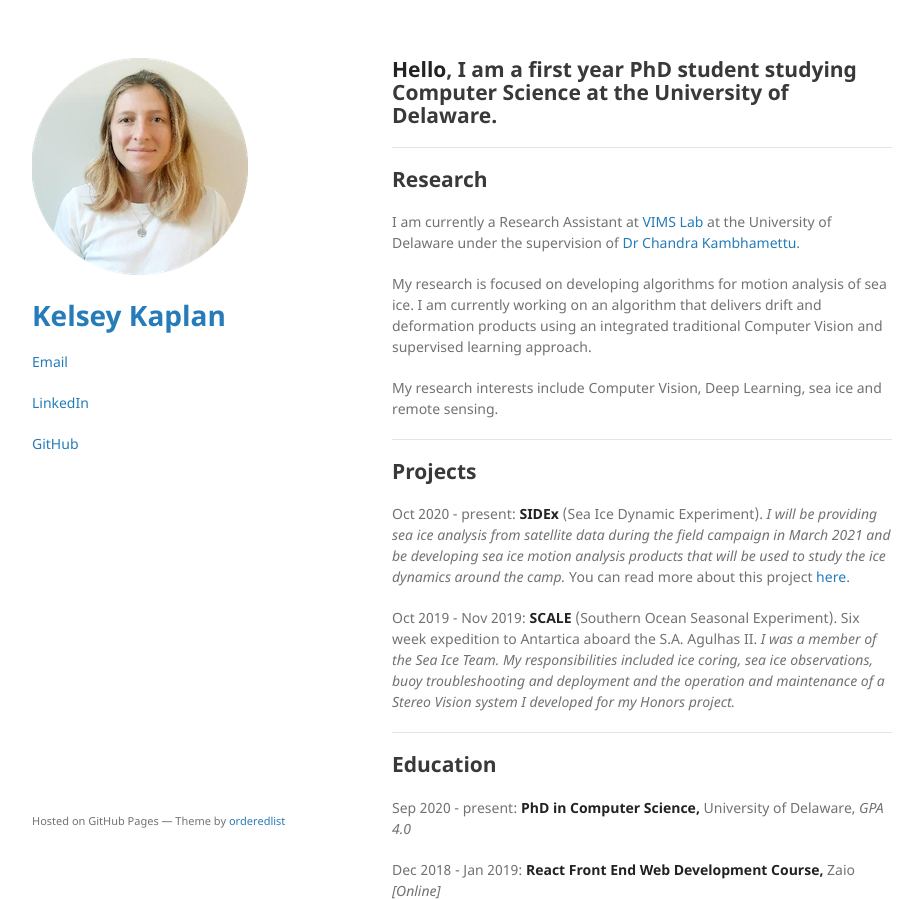
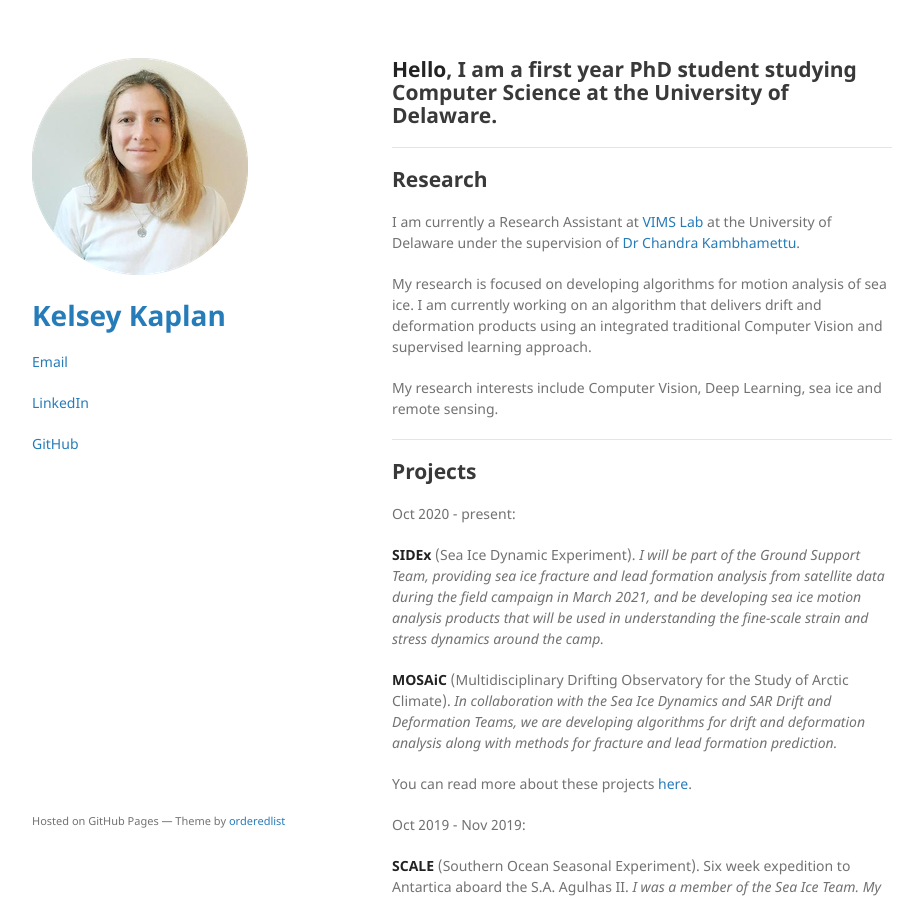
Before and after one commit to kelseykap/kelseykap.github.io, a Jekyll site: the page built from index.md, in a window 1280 px wide and 900 px high. Shown: the whole window, without its empty margins (178-1101 px from the left). Built offline with Jekyll 4.4.1, drawn with Linux system fonts in a browser that asks for light colours; our own code applies the rules of GitHub Pages for plain Markdown files.

Commit message:
Update index.md

```diff
--- a/index.md
+++ b/index.md
@@ -19,10 +19,16 @@ My research interests include Computer Vision, Deep Learning, sea ice and remote
 ## Projects
 
 Oct 2020 - present:
-**SIDEx** (Sea Ice Dynamic Experiment). _I will be providing sea ice analysis from satellite data during the field campaign in March 2021 and be developing sea ice motion analysis products that will be used to study the ice dynamics around the camp._ You can read more about this project [here](./Projects.pdf).
+
+**SIDEx** (Sea Ice Dynamic Experiment). _I will be part of the Ground Support Team, providing sea ice fracture and lead formation analysis from satellite data during the field campaign in March 2021, and be developing sea ice motion analysis products that will be used in understanding the fine-scale strain and stress dynamics around the camp._
+
+**MOSAiC** (Multidisciplinary Drifting Observatory for the Study of Arctic Climate). _In collaboration with the Sea Ice Dynamics and SAR Drift and Deformation Teams, we are developing algorithms for drift and deformation analysis along with methods for fracture and lead formation prediction._
+
+You can read more about these projects [here](./Projects.pdf).
 
 
 Oct 2019 - Nov 2019:
+
 **SCALE** (Southern Ocean Seasonal Experiment). Six week expedition to Antartica aboard the S.A. Agulhas II. _I was a member of the Sea Ice Team. My responsibilities included ice coring, sea ice observations, buoy troubleshooting and deployment and the operation and maintenance of a Stereo Vision system I developed for my Honors project._
 
 * * *
```
